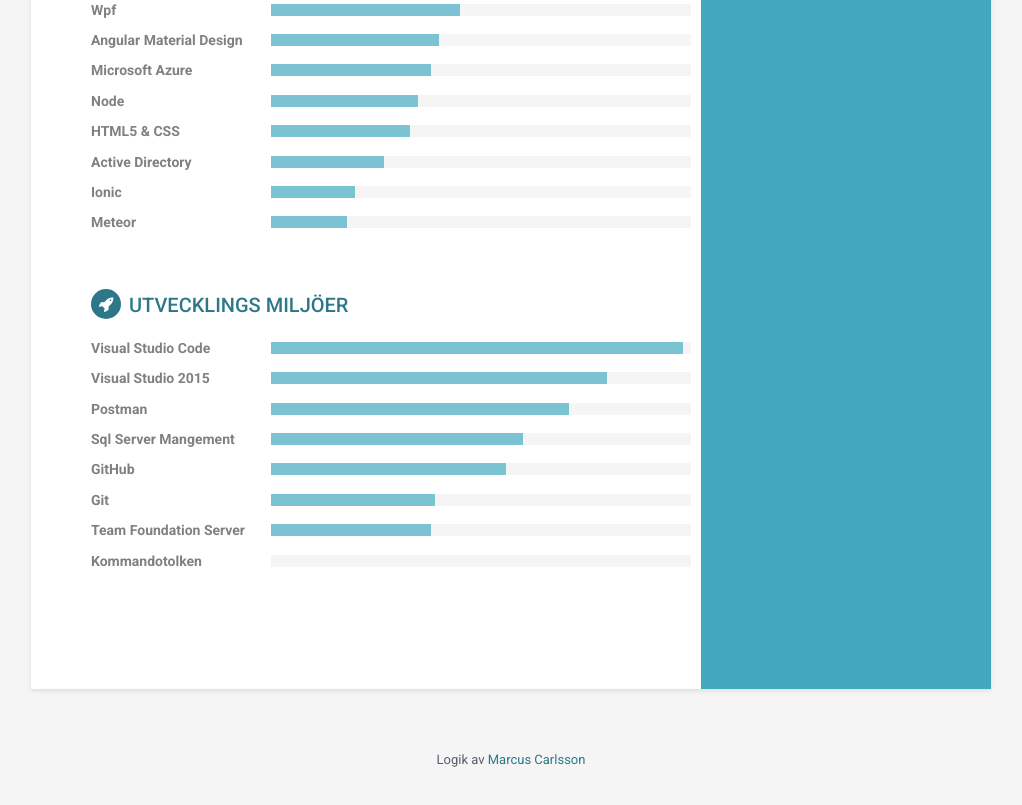
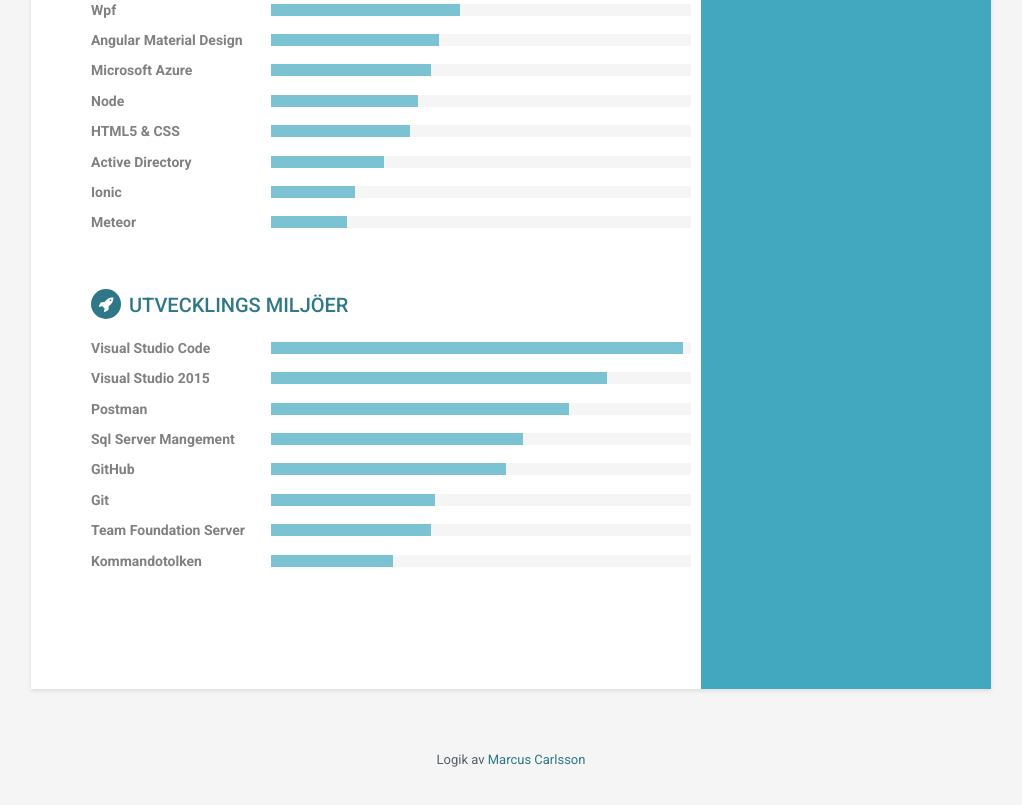
Before and after one commit to Tinee/Curriculum-Vitae, a website: page Client/index.html in a window 1280 px wide. Shown: the part 1591-2396 px from the top of the page, without its empty margins (129-1151 px from the left). Drawn offline with nearby package versions, Linux system fonts and the light colour scheme.

Commit message:
Fixed the damned data-level again.

```diff
--- a/Client/app/layout/layout.html
+++ b/Client/app/layout/layout.html
@@ -301,7 +301,7 @@
                <div class="item">
                   <h3 class="level-title">Kommandotolken</h3>
                   <div class="level-bar">
-                     <div class="level-bar-inner" data-level="29%>
+                     <div class="level-bar-inner" data-level="29%">
                      </div>
                   </div>
                </div>
```
